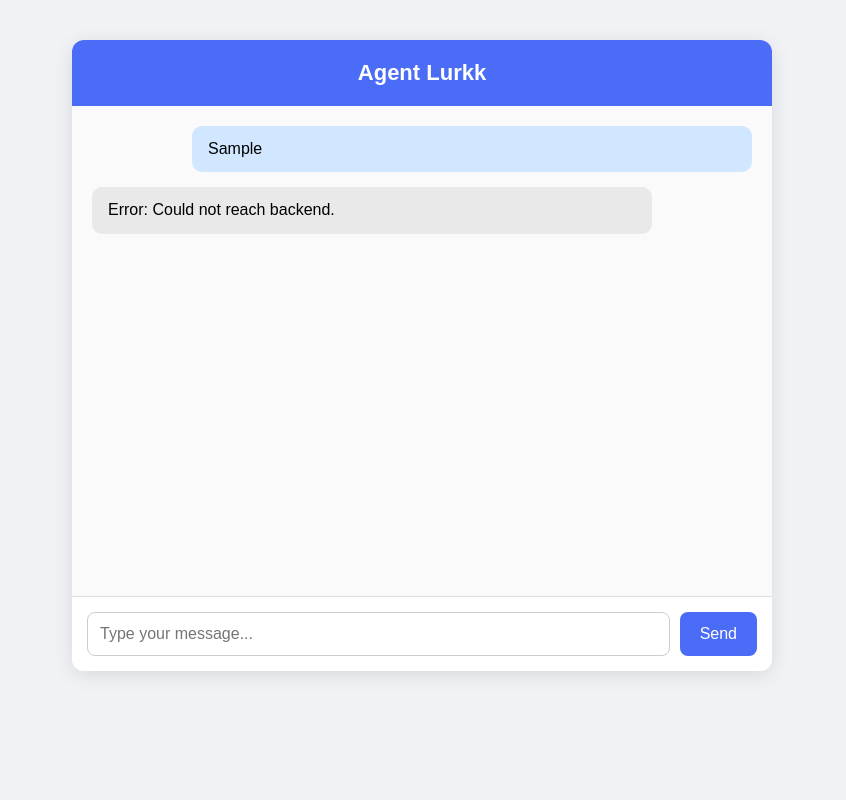
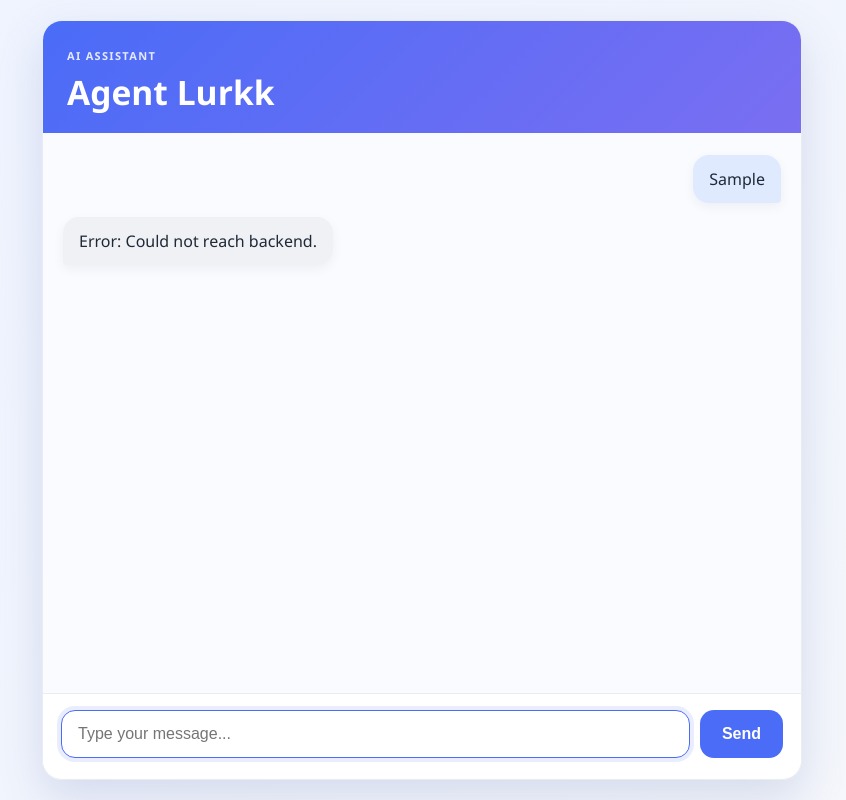
Before and after one commit to x-FrizBy-x/Agent-Lurkk, a plain HTML site: page agent/frontend/index.html in a window 1280 px wide. Both pictures are taken after typing "Sample" into the empty fields and a click on the button "Send". Shown: the whole page, without its empty margins (218-1064 px from the left). Drawn offline with Linux system fonts and the light colour scheme; no server answers.

Commit message:
Upgraded UI and fixed reloading error

```diff
--- a/agent/frontend/index.html
+++ b/agent/frontend/index.html
@@ -9,14 +9,15 @@
 
 <div class="app-container">
     <header>
+        <div class="header-badge">AI Assistant</div>
         <h1>Agent Lurkk</h1>
     </header>
 
-    <main id="chatBox" class="chat-box"></main>
+    <main id="chatBox" class="chat-box" aria-live="polite"></main>
 
     <div class="input-area">
-        <input id="userInput" type="text" placeholder="Type your message..." />
-        <button id="sendBtn" onclick="sendMessage()">Send</button>
+        <input id="userInput" type="text" placeholder="Type your message..." aria-label="Message input" />
+        <button id="sendBtn" type="button">Send</button>
     </div>
 </div>
 
--- a/agent/frontend/script.js
+++ b/agent/frontend/script.js
@@ -1,17 +1,32 @@
+const input = document.getElementById("userInput");
+const sendBtn = document.getElementById("sendBtn");
+const chatBox = document.getElementById("chatBox");
+
+function appendMessage(text, sender) {
+    const message = document.createElement("div");
+    message.className = `message ${sender}`;
+    message.textContent = text;
+    chatBox.appendChild(message);
+    chatBox.scrollTop = chatBox.scrollHeight;
+}
+
+function setLoading(isLoading) {
+    sendBtn.disabled = isLoading;
+    sendBtn.textContent = isLoading ? "Sending..." : "Send";
+    input.disabled = isLoading;
+}
+
 async function sendMessage() {
-    const input = document.getElementById("userInput");
-    const chatBox = document.getElementById("chatBox");
-
     const message = input.value.trim();
     if (!message) return;
 
-    // Show user message
-    chatBox.innerHTML += `<div class="message user">${message}</div>`;
-    chatBox.scrollTop = chatBox.scrollHeight;
+    appendMessage(message, "user");
+    input.value = "";
+    setLoading(true);
 
     const payload = {
         user_id: "alexander",
-        message: message,
+        message,
         session_id: "default"
     };
 
@@ -25,14 +40,19 @@ async function sendMessage() {
         });
 
         const data = await response.json();
+        appendMessage(data.response || "I’m not sure how to respond to that.", "agent");
+    } catch (err) {
+        appendMessage("Error: Could not reach backend.", "agent");
+    } finally {
+        setLoading(false);
+        input.focus();
+    }
+}
 
-        // Show agent reply
-        chatBox.innerHTML += `<div class="message agent">${data.response}</div>`;
-        chatBox.scrollTop = chatBox.scrollHeight;
-
-    } catch (err) {
-        chatBox.innerHTML += `<div class="message agent">Error: Could not reach backend.</div>`;
+sendBtn.addEventListener("click", sendMessage);
+input.addEventListener("keydown", (event) => {
+    if (event.key === "Enter") {
+        event.preventDefault();
+        sendMessage();
     }
-
-    input.value = "";
-}
+});
--- a/agent/frontend/style.css
+++ b/agent/frontend/style.css
@@ -1,89 +1,160 @@
 /* Global */
+:root {
+    --bg-start: #eef3ff;
+    --bg-end: #f5f7fb;
+    --panel: rgba(255, 255, 255, 0.9);
+    --primary: #4a6cf7;
+    --primary-dark: #3559df;
+    --user-bg: #dfeaff;
+    --agent-bg: #f0f1f5;
+    --text: #1f2937;
+    --muted: #667085;
+    --border: rgba(148, 163, 184, 0.2);
+}
+
+* {
+    box-sizing: border-box;
+}
+
 body {
     margin: 0;
-    padding: 0;
-    background: #f0f2f5;
-    font-family: Arial, sans-serif;
+    min-height: 100vh;
+    display: flex;
+    align-items: center;
+    justify-content: center;
+    background: linear-gradient(135deg, var(--bg-start), var(--bg-end));
+    font-family: "Segoe UI", Arial, sans-serif;
+    color: var(--text);
 }
 
 /* App container */
 .app-container {
-    max-width: 700px;
-    margin: 40px auto;
-    background: white;
-    border-radius: 12px;
-    box-shadow: 0 4px 20px rgba(0,0,0,0.1);
+    width: min(92vw, 760px);
+    min-height: 760px;
+    background: var(--panel);
+    border: 1px solid var(--border);
+    border-radius: 20px;
+    box-shadow: 0 18px 45px rgba(76, 99, 168, 0.18);
     overflow: hidden;
+    backdrop-filter: blur(6px);
 }
 
 /* Header */
 header {
-    background: #4a6cf7;
-    padding: 20px;
-    text-align: center;
+    background: linear-gradient(135deg, var(--primary), #7a6ef2);
+    padding: 22px 24px 18px;
     color: white;
+}
+
+.header-badge {
+    display: inline-block;
+    font-size: 11px;
+    font-weight: 700;
+    letter-spacing: 0.12em;
+    text-transform: uppercase;
+    opacity: 0.85;
+    margin-bottom: 6px;
 }
 
 header h1 {
     margin: 0;
-    font-size: 22px;
+    font-size: clamp(1.5rem, 3vw, 2.1rem);
+    font-weight: 700;
 }
 
 /* Chat box */
 .chat-box {
-    height: 450px;
+    height: 560px;
+    display: flex;
+    flex-direction: column;
+    gap: 14px;
     overflow-y: auto;
-    padding: 20px;
-    background: #fafafa;
+    padding: 22px 20px;
+    background: rgba(248, 250, 255, 0.7);
 }
 
 /* Messages */
 .message {
-    margin-bottom: 15px;
+    max-width: 80%;
     padding: 12px 16px;
-    border-radius: 10px;
-    max-width: 80%;
-    line-height: 1.4;
+    border-radius: 16px;
+    line-height: 1.5;
+    white-space: pre-wrap;
+    word-break: break-word;
+    box-shadow: 0 4px 12px rgba(15, 23, 42, 0.05);
 }
 
 .message.user {
-    background: #d1e7ff;
-    align-self: flex-end;
+    background: var(--user-bg);
     margin-left: auto;
+    border-bottom-right-radius: 4px;
 }
 
 .message.agent {
-    background: #e9e9e9;
+    background: var(--agent-bg);
     margin-right: auto;
+    border-bottom-left-radius: 4px;
 }
 
 /* Input area */
 .input-area {
     display: flex;
-    padding: 15px;
-    border-top: 1px solid #ddd;
-    background: #fff;
+    gap: 10px;
+    padding: 16px 18px 20px;
+    border-top: 1px solid var(--border);
+    background: rgba(255, 255, 255, 0.82);
 }
 
 .input-area input {
     flex: 1;
-    padding: 12px;
-    border: 1px solid #ccc;
-    border-radius: 8px;
-    font-size: 16px;
+    min-width: 0;
+    padding: 14px 16px;
+    border: 1px solid #d2d8ea;
+    border-radius: 14px;
+    font-size: 1rem;
+    outline: none;
+    transition: border-color 0.2s ease, box-shadow 0.2s ease;
+}
+
+.input-area input:focus {
+    border-color: var(--primary);
+    box-shadow: 0 0 0 4px rgba(74, 108, 247, 0.12);
 }
 
 .input-area button {
-    margin-left: 10px;
-    padding: 12px 20px;
-    background: #4a6cf7;
+    padding: 14px 22px;
+    border: none;
+    border-radius: 14px;
+    background: var(--primary);
     color: white;
-    border: none;
-    border-radius: 8px;
+    font-size: 1rem;
+    font-weight: 600;
     cursor: pointer;
-    font-size: 16px;
+    transition: background 0.2s ease, transform 0.2s ease, opacity 0.2s ease;
 }
 
-.input-area button:hover {
-    background: #3a57d1;
+.input-area button:hover:not(:disabled) {
+    background: var(--primary-dark);
+    transform: translateY(-1px);
 }
+
+.input-area button:disabled {
+    opacity: 0.7;
+    cursor: wait;
+}
+
+@media (max-width: 640px) {
+    .app-container {
+        width: 100vw;
+        min-height: 100vh;
+        border-radius: 0;
+    }
+
+    .chat-box {
+        height: calc(100vh - 200px);
+    }
+
+    .message {
+        max-width: 88%;
+    }
+}
```
Also changed, not shown: 4 other files.
